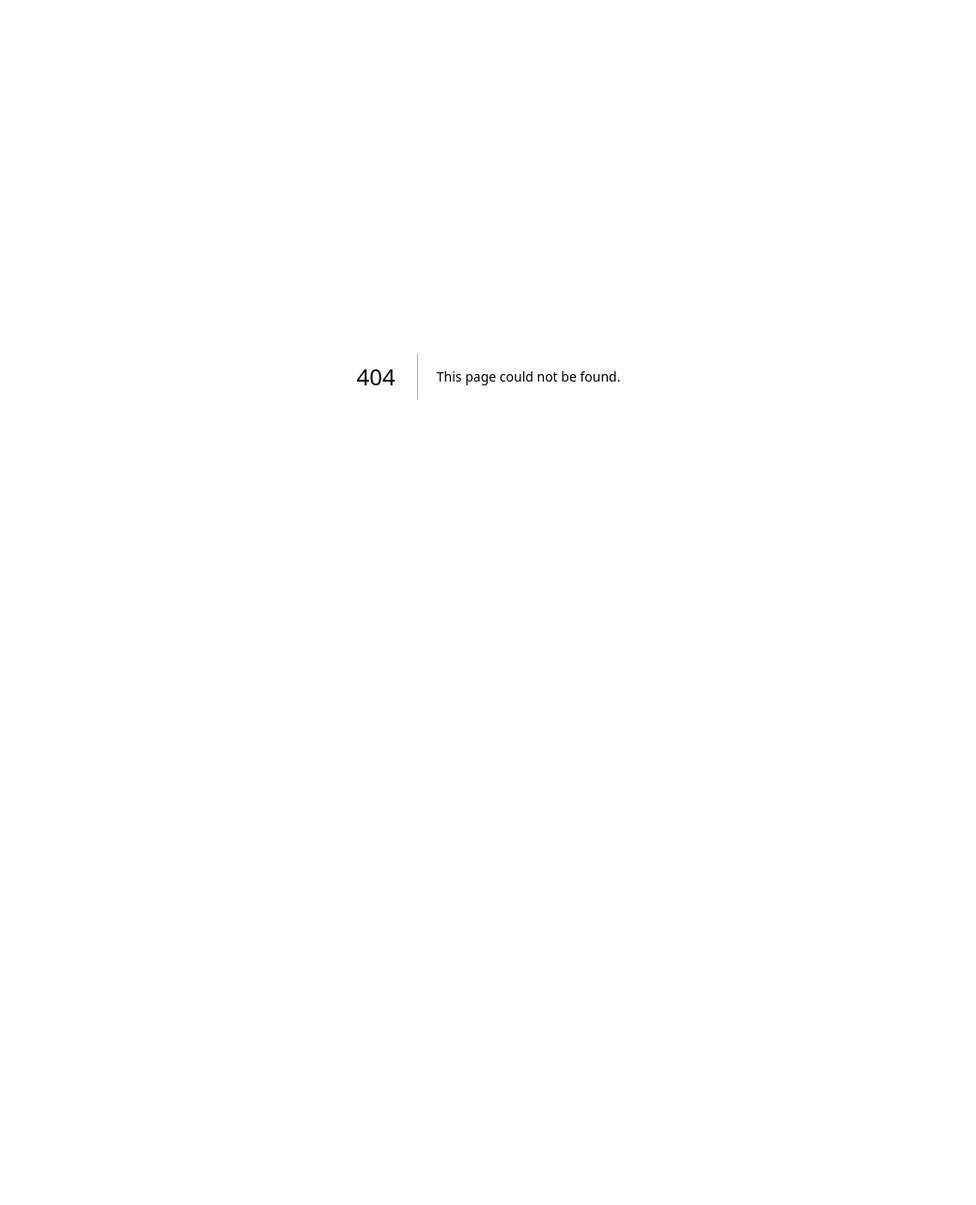
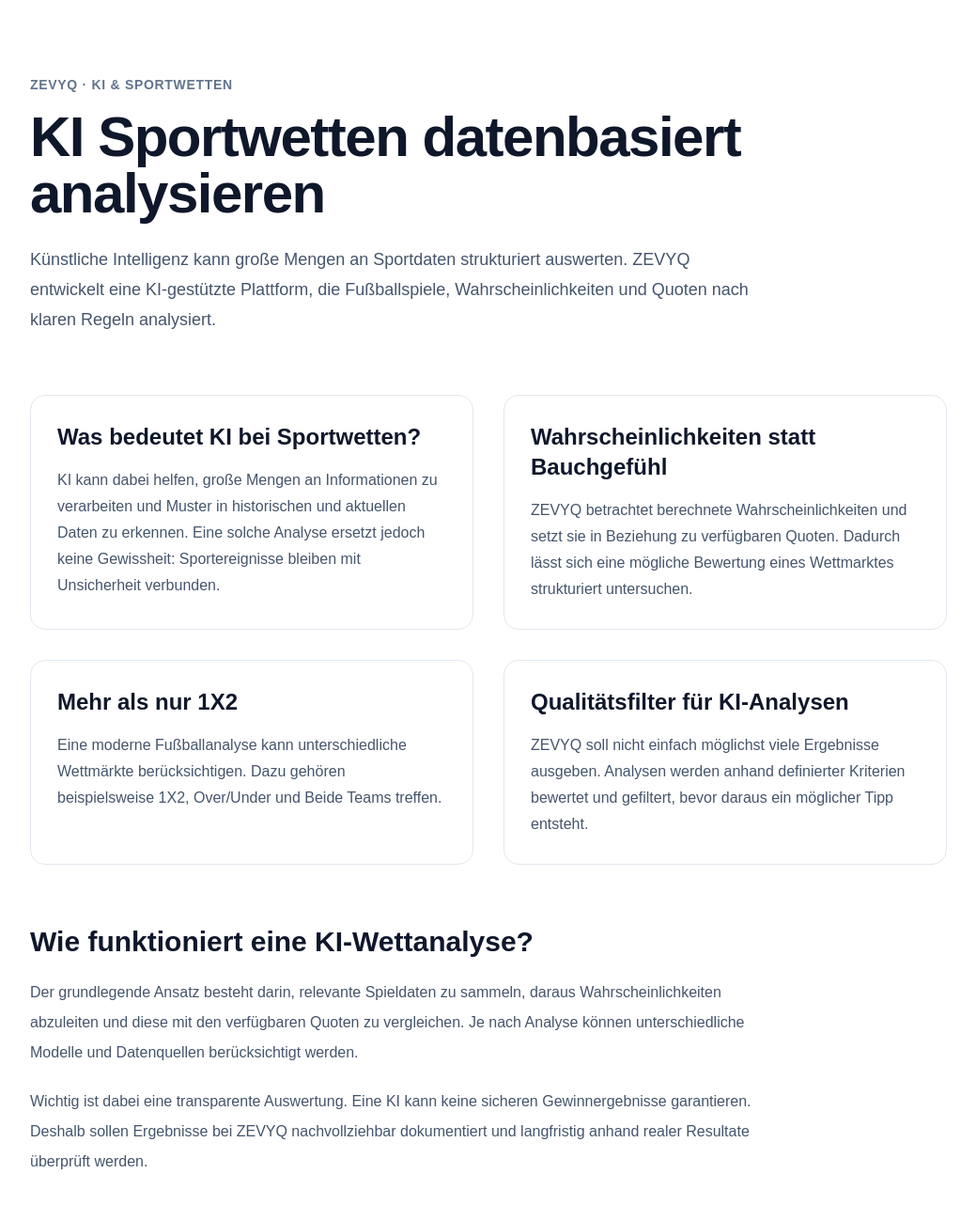
Before and after one commit to zevyq/zevyq-website, a Next.js app: page /ki-sportwetten in a window 1280 px wide. Before the commit this address had no page. Shown: the top 1282 px of the page at 94% size, without its empty margins (120-1159 px from the left). Before the commit the page ends 800 px from the top, so only its background shows below. Built offline with nearby package versions, Linux system fonts and the light colour scheme.

Commit message:
Add KI Sportwetten SEO landing page

```diff
--- /dev/null
+++ b/app/(marketing)/ki-sportwetten/page.tsx
@@ -0,0 +1,111 @@
+import type { Metadata } from "next";
+
+export const metadata: Metadata = {
+  title: "KI Sportwetten – Datenbasierte Wettanalyse | ZEVYQ",
+  description:
+    "KI Sportwetten mit ZEVYQ: datenbasierte Fußballanalyse, Wahrscheinlichkeiten, Quoten und Qualitätsregeln für strukturierte Wettanalysen.",
+};
+
+export default function KiSportwettenPage() {
+  return (
+    <main className="min-h-screen bg-white text-slate-900">
+      <section className="mx-auto max-w-5xl px-6 py-20">
+        <div className="max-w-3xl">
+          <p className="mb-4 text-sm font-semibold uppercase tracking-wider text-slate-500">
+            ZEVYQ · KI & Sportwetten
+          </p>
+
+          <h1 className="text-4xl font-bold tracking-tight sm:text-6xl">
+            KI Sportwetten datenbasiert analysieren
+          </h1>
+
+          <p className="mt-6 text-lg leading-8 text-slate-600">
+            Künstliche Intelligenz kann große Mengen an Sportdaten strukturiert
+            auswerten. ZEVYQ entwickelt eine KI-gestützte Plattform, die
+            Fußballspiele, Wahrscheinlichkeiten und Quoten nach klaren Regeln
+            analysiert.
+          </p>
+        </div>
+
+        <div className="mt-16 grid gap-8 md:grid-cols-2">
+          <section className="rounded-2xl border border-slate-200 p-7">
+            <h2 className="text-2xl font-semibold">
+              Was bedeutet KI bei Sportwetten?
+            </h2>
+            <p className="mt-4 leading-7 text-slate-600">
+              KI kann dabei helfen, große Mengen an Informationen zu
+              verarbeiten und Muster in historischen und aktuellen Daten zu
+              erkennen. Eine solche Analyse ersetzt jedoch keine Gewissheit:
+              Sportereignisse bleiben mit Unsicherheit verbunden.
+            </p>
+          </section>
+
+          <section className="rounded-2xl border border-slate-200 p-7">
+            <h2 className="text-2xl font-semibold">
+              Wahrscheinlichkeiten statt Bauchgefühl
+            </h2>
+            <p className="mt-4 leading-7 text-slate-600">
+              ZEVYQ betrachtet berechnete Wahrscheinlichkeiten und setzt sie
+              in Beziehung zu verfügbaren Quoten. Dadurch lässt sich eine
+              mögliche Bewertung eines Wettmarktes strukturiert untersuchen.
+            </p>
+          </section>
+
+          <section className="rounded-2xl border border-slate-200 p-7">
+            <h2 className="text-2xl font-semibold">
+              Mehr als nur 1X2
+            </h2>
+            <p className="mt-4 leading-7 text-slate-600">
+              Eine moderne Fußballanalyse kann unterschiedliche Wettmärkte
+              berücksichtigen. Dazu gehören beispielsweise 1X2,
+              Over/Under und Beide Teams treffen.
+            </p>
+          </section>
+
+          <section className="rounded-2xl border border-slate-200 p-7">
+            <h2 className="text-2xl font-semibold">
+              Qualitätsfilter für KI-Analysen
+            </h2>
+            <p className="mt-4 leading-7 text-slate-600">
+              ZEVYQ soll nicht einfach möglichst viele Ergebnisse ausgeben.
+              Analysen werden anhand definierter Kriterien bewertet und
+              gefiltert, bevor daraus ein möglicher Tipp entsteht.
+            </p>
+          </section>
+        </div>
+
+        <section className="mt-16 max-w-3xl">
+          <h2 className="text-3xl font-bold">
+            Wie funktioniert eine KI-Wettanalyse?
+          </h2>
+
+          <p className="mt-5 leading-8 text-slate-600">
+            Der grundlegende Ansatz besteht darin, relevante Spieldaten zu
+            sammeln, daraus Wahrscheinlichkeiten abzuleiten und diese mit
+            den verfügbaren Quoten zu vergleichen. Je nach Analyse können
+            unterschiedliche Modelle und Datenquellen berücksichtigt werden.
+          </p>
+
+          <p className="mt-5 leading-8 text-slate-600">
+            Wichtig ist dabei eine transparente Auswertung. Eine KI kann keine
+            sicheren Gewinnergebnisse garantieren. Deshalb sollen Ergebnisse
+            bei ZEVYQ nachvollziehbar dokumentiert und langfristig anhand
+            realer Resultate überprüft werden.
+          </p>
+        </section>
+
+        <section className="mt-16 rounded-2xl bg-slate-50 p-8">
+          <h2 className="text-2xl font-semibold">
+            KI für Sportwetten mit ZEVYQ
+          </h2>
+
+          <p className="mt-4 leading-7 text-slate-600">
+            ZEVYQ verbindet Fußballanalyse, Wahrscheinlichkeiten,
+            Quotenbewertung und definierte Qualitätsregeln in einer
+            KI-gestützten Plattform.
+          </p>
+        </section>
+      </section>
+    </main>
+  );
+}
--- a/app/sitemap.ts
+++ b/app/sitemap.ts
@@ -20,5 +20,11 @@
       changeFrequency: "weekly",
       priority: 0.9,
     },
+    {
+      url: "https://zevyq.de/ki-sportwetten",
+      lastModified: new Date(),
+      changeFrequency: "weekly",
+      priority: 0.9,
+    },
   ];
 }
```
